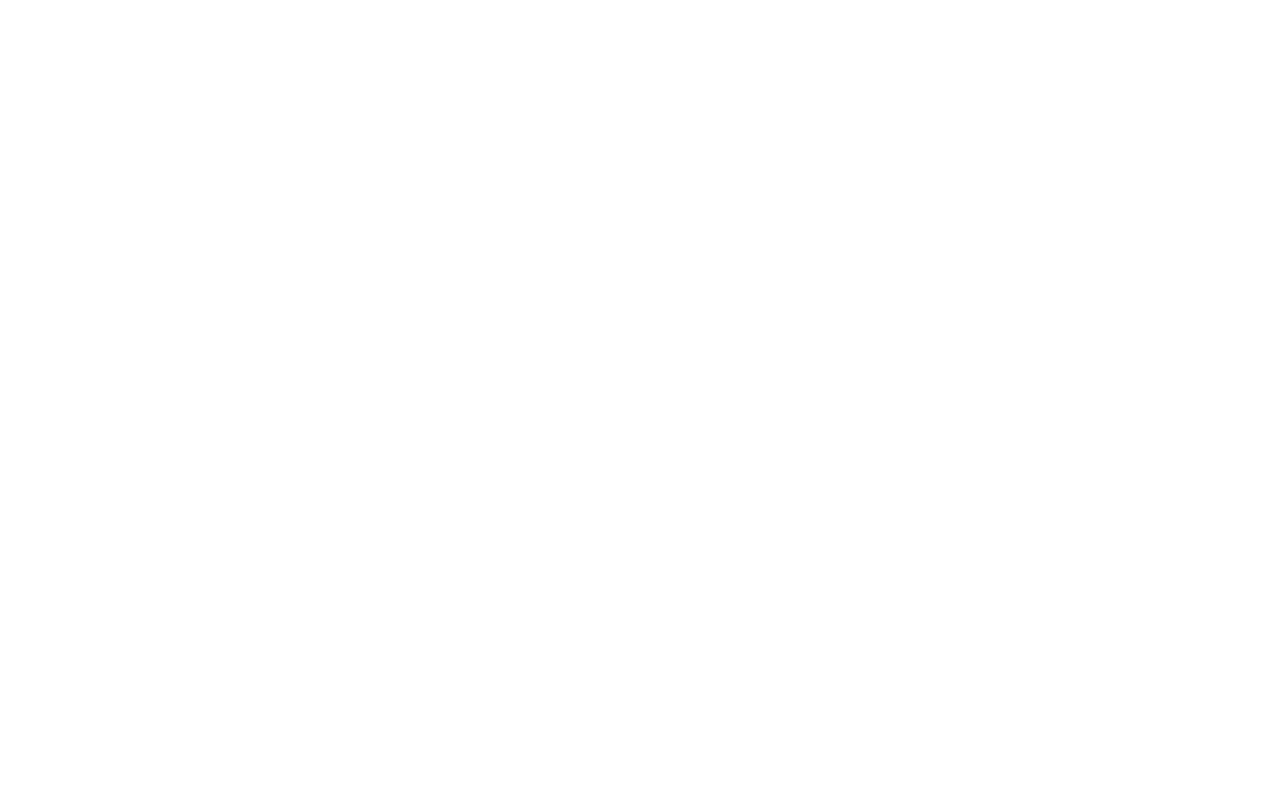
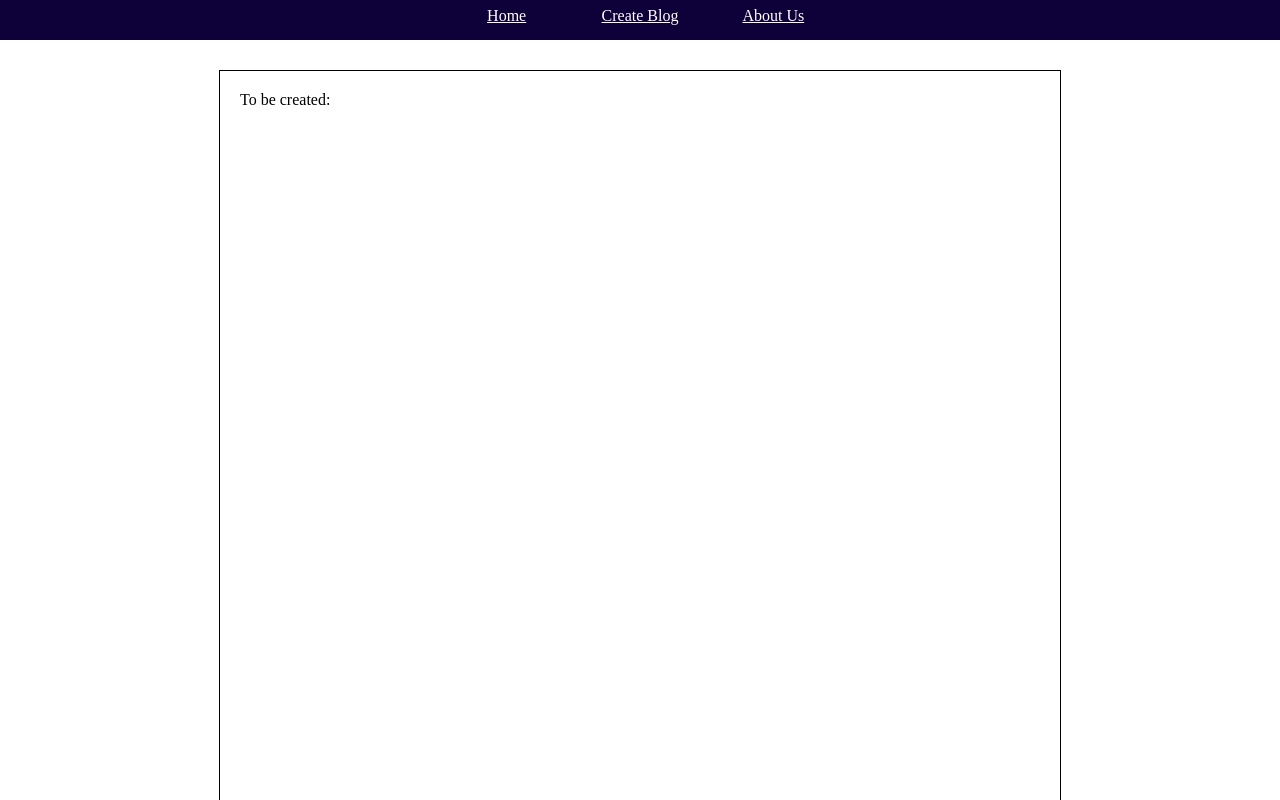
Before and after one commit to Bruendermiester/reactSiteTemplate, a React (Create React App) app in the folder template/: page /aboutus in a window 1280 px wide. Shown: the top 800 px of the page. Built offline with nearby package versions, Linux system fonts and the light colour scheme.

Commit message:
About us template page

```diff
--- a/template/src/components/App.js
+++ b/template/src/components/App.js
@@ -3,6 +3,7 @@
 import MainDisplay from './pages/MainDisplay/MainDisplay'
 import ArticleDisplay from './pages/Article/ArticleDisplay'
 import BlogCreateDisplay from './pages/CreateBlog/BlogCreateDisplay'
+import AboutUs from './pages/AboutUs/AboutUs'
 import '../styles/Main.css';
 
 
@@ -16,8 +17,7 @@
                         <Route path="/" exact component={ MainDisplay }/>
                         <Route path="/article/:handle" exact component={ ArticleDisplay }/>
                         <Route path="/create" exact component={ BlogCreateDisplay }/>
-                        <Route path="/edit" exact/>
-                        <Route path="/aboutus" exact/>
+                        <Route path="/aboutus" exact component={ AboutUs }/>
                     </div>
                 </BrowserRouter>
 
--- a/template/src/components/Header/Header.js
+++ b/template/src/components/Header/Header.js
@@ -9,8 +9,7 @@
                 <div className="header_links">
                     <div className="link"><Link to="/">Home</Link></div>
                     <div className="link"><Link to="/create">Create Blog</Link></div>
-                    <div className="link">Articles</div>
-                    <div className="link">About Us</div>
+                    <div className="link"><Link to="/aboutus">About Us</Link></div>
                 </div>
             </header>
         )}
--- /dev/null
+++ b/template/src/components/pages/AboutUs/AboutUs.css
@@ -0,0 +1,10 @@
+.about_us_display {
+    min-width: 200px;
+    min-height: 1000px;
+    max-width: 800px;
+    border: 1px solid #000;
+    margin: 30px auto;
+    padding: 20px;
+    background-color: #FFF;
+
+}
--- /dev/null
+++ b/template/src/components/pages/AboutUs/AboutUs.js
@@ -0,0 +1,19 @@
+import React from 'react';
+import Header from '../../Header/Header'
+import './AboutUs.css';
+
+class AboutUs extends React.Component {
+
+    render() {
+        return (
+            <div>
+                <Header/>
+                <div className="about_us_display">
+                    To be created:
+                </div>
+            </div>
+        )
+    }
+}
+
+export default AboutUs;
```
